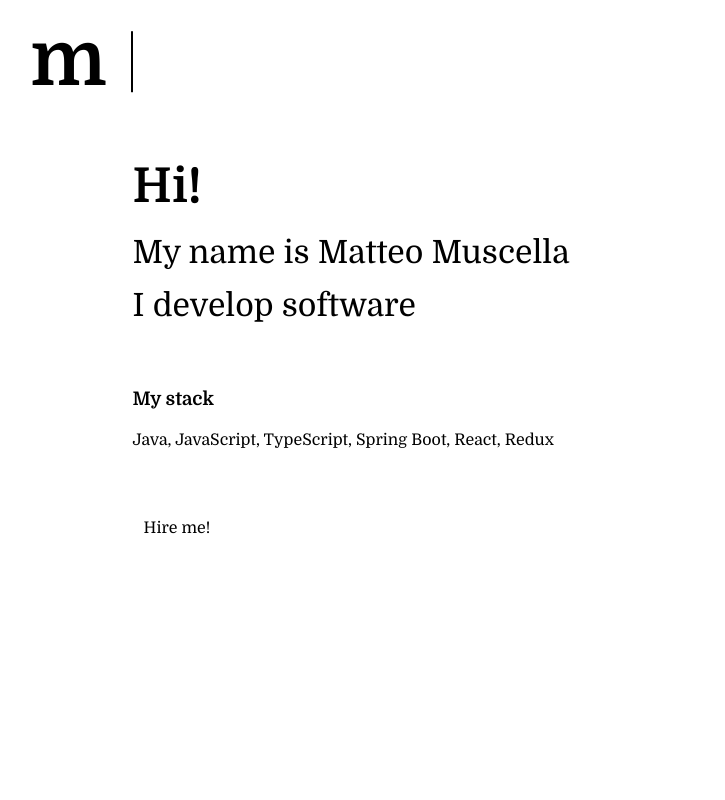
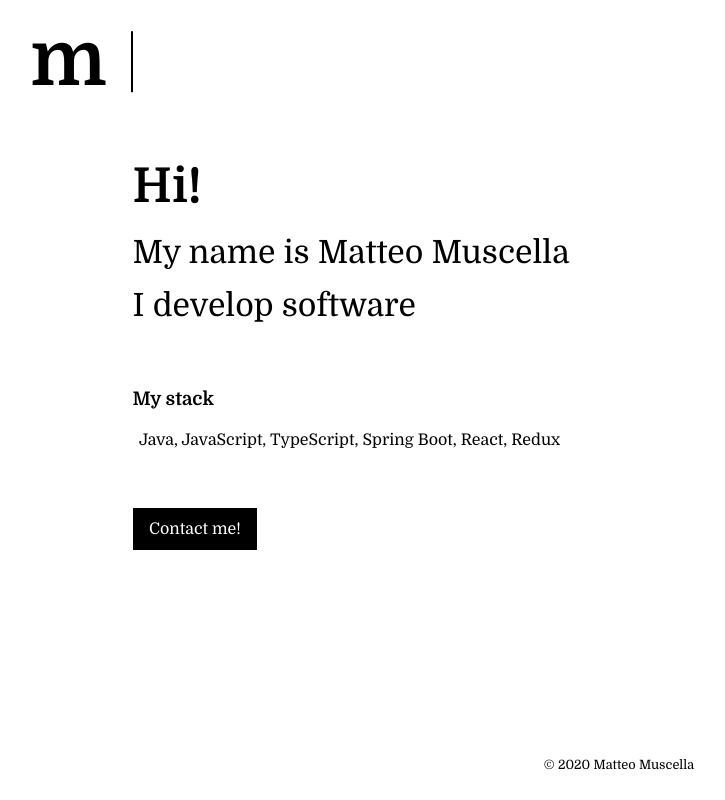
Before and after one commit to mattmusc/personal-website, a Gatsby site: page / in a window 1280 px wide. Shown: the whole page, without its empty margins (21-746 px from the left). Built offline with nearby package versions, Linux system fonts and the light colour scheme; Gatsby itself is replaced by a stand-in of ours.

Commit message:
Adds contact button, adds padding to tech stack.

```diff
--- a/src/pages/index.js
+++ b/src/pages/index.js
@@ -41,13 +41,22 @@ export const Logo = styled.div`
   }
 `;
 
+const Footer = styled.div`
+  text-align: center;
+  font-size: .8rem;
+  position: absolute;
+  bottom: 0;
+  width: 100%;
+  margin-bottom: 3.5vh;
+`;
+
 const Main = styled.main`
   padding: 0 4vw;
 
   display: flex;
   flex-direction: column;
 
-  margin-top: 5vh;
+  margin: 5vh 0;
 `;
 
 const MainWrapper = styled.div`
@@ -80,28 +89,27 @@ const StackTitle = styled.h3`
 
 const TechStack = styled.p`
   line-height: 1.5;
+  padding-left: 0.5vw;
 `;
 
 const ContactButton = styled.div`
+  color: white;
+  background-color: black;
+
   margin-top: 5vh;
-  width: 10rem;
+  width: 7rem;
+  padding: 1.5vh .5vw;
+  text-align: center;
 
-  color: black;
-  background-color: white;
-  padding: 10px;
-
-  border: 1px solid white;
-
-  &:hover {
-    border-bottom-color: black;
-  }
+  cursor: pointer;
 `;
 
 const IndexPage = () => {
   return (
     <Wrapper>
+
       <Helmet>
-        <title>~ matteo muscella</title>
+        <title>~ matteo muscella ~</title>
       </Helmet>
 
       <Header>
@@ -125,9 +133,15 @@ const IndexPage = () => {
             Java, JavaScript, TypeScript, Spring Boot, React, Redux
           </TechStack>
 
-          <ContactButton>Hire me!</ContactButton>
+          <ContactButton>
+            Contact me!
+          </ContactButton>
         </MainWrapper>
       </Main>
+
+      <Footer>
+        &copy; {new Date().getFullYear()} Matteo Muscella
+      </Footer>
 
     </Wrapper>
   )
```
